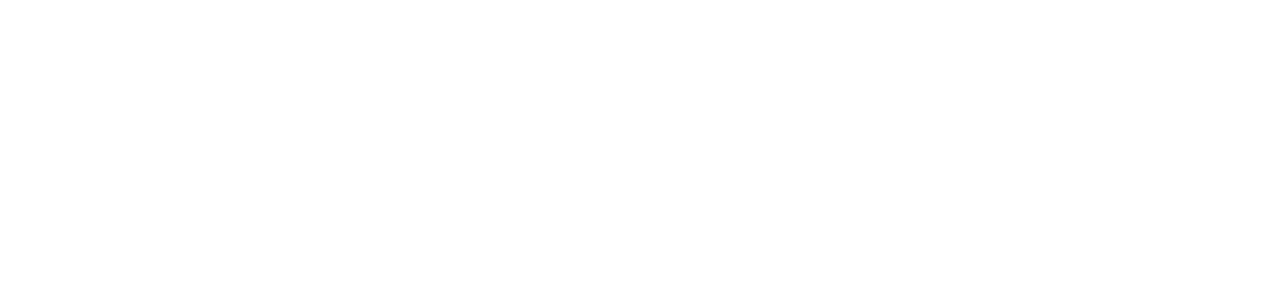
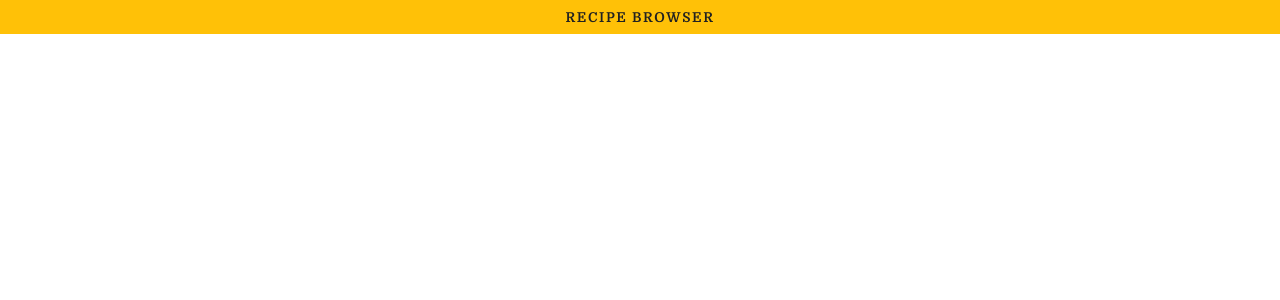
Before and after one commit to acrawford13/recipe-browser, a React app: page / in a window 1280 px wide. Shown: the top 300 px of the page. Built offline with nearby package versions, Linux system fonts and the light colour scheme.

Commit message:
Add layout component

```diff
--- a/src/App.js
+++ b/src/App.js
@@ -1,9 +1,12 @@
 import React, { Component } from 'react';
+
+import Layout from './components/Layout/Layout';
 
 class App extends Component {
   render() {
     return (
-      <div></div>
+      <Layout>
+      </Layout>
     );
   }
 }
--- a/src/components/Layout/Layout.js
+++ b/src/components/Layout/Layout.js
@@ -0,0 +1,14 @@
+import React from 'react';
+
+const layout = (props) => (
+    <div>
+        <header className='top-bar'>
+            <span className='top-bar__title'>Recipe Browser</span>
+        </header>
+        <main>
+            {props.children}
+        </main>
+    </div>
+);
+
+export default layout;
```
